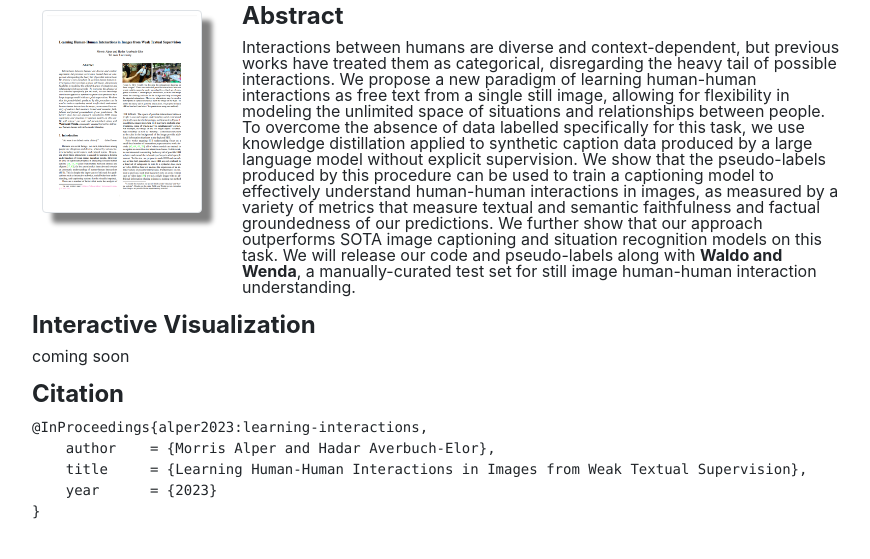
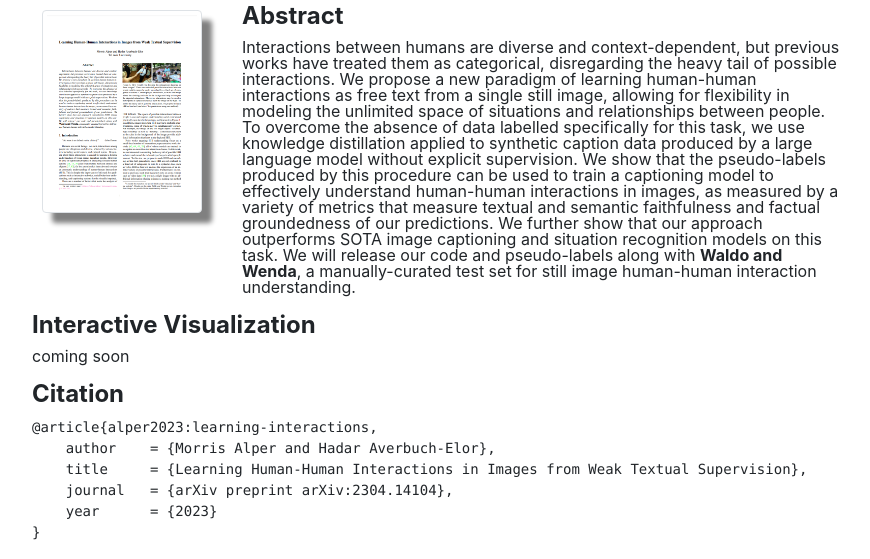
Before and after one commit to TAU-VAILab/learning-interactions, a plain HTML site: page index.html in a window 1280 px wide. Shown: the part 267-826 px from the top of the page, without its empty margins (203-1073 px from the left). Before the commit the page ends 805 px from the top, so only its background shows below. Drawn offline with nearby package versions, Linux system fonts and the light colour scheme; some icons are missing.

Commit message:
Update index.html

```diff
--- a/index.html
+++ b/index.html
@@ -114,9 +114,10 @@
         <div class="row">
             <div class="col-md-12 col-sm-12 col-xs-12">
                 <p class="h4 font-weight-bold ">Citation</p>
-                <pre><code>@InProceedings{alper2023:learning-interactions,
+                <pre><code>@article{alper2023:learning-interactions,
     author    = {Morris Alper and Hadar Averbuch-Elor},
     title     = {Learning Human-Human Interactions in Images from Weak Textual Supervision},
+    journal   = {arXiv preprint arXiv:2304.14104},
     year      = {2023}
 }</code></pre>
             </div>
```
